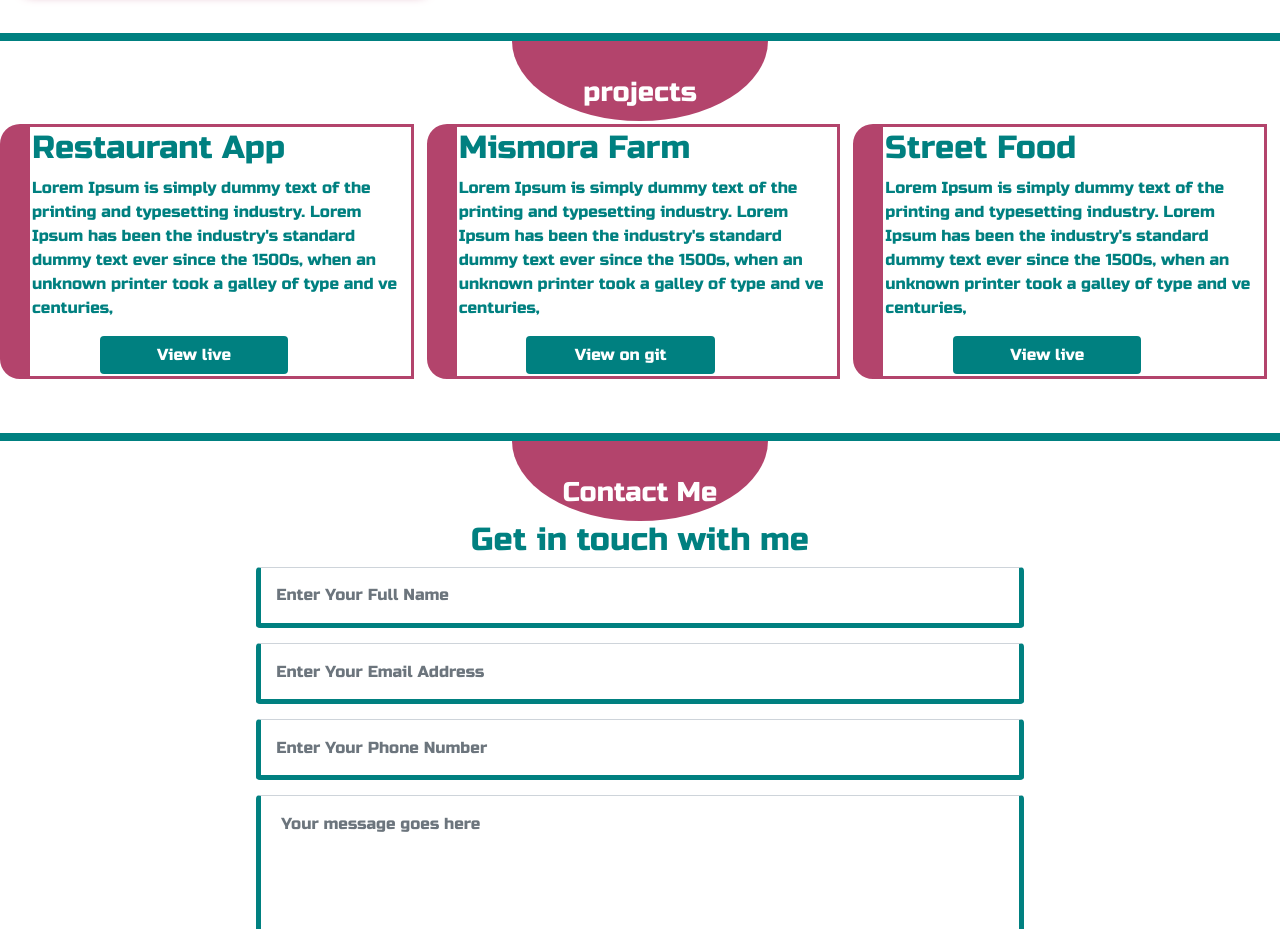
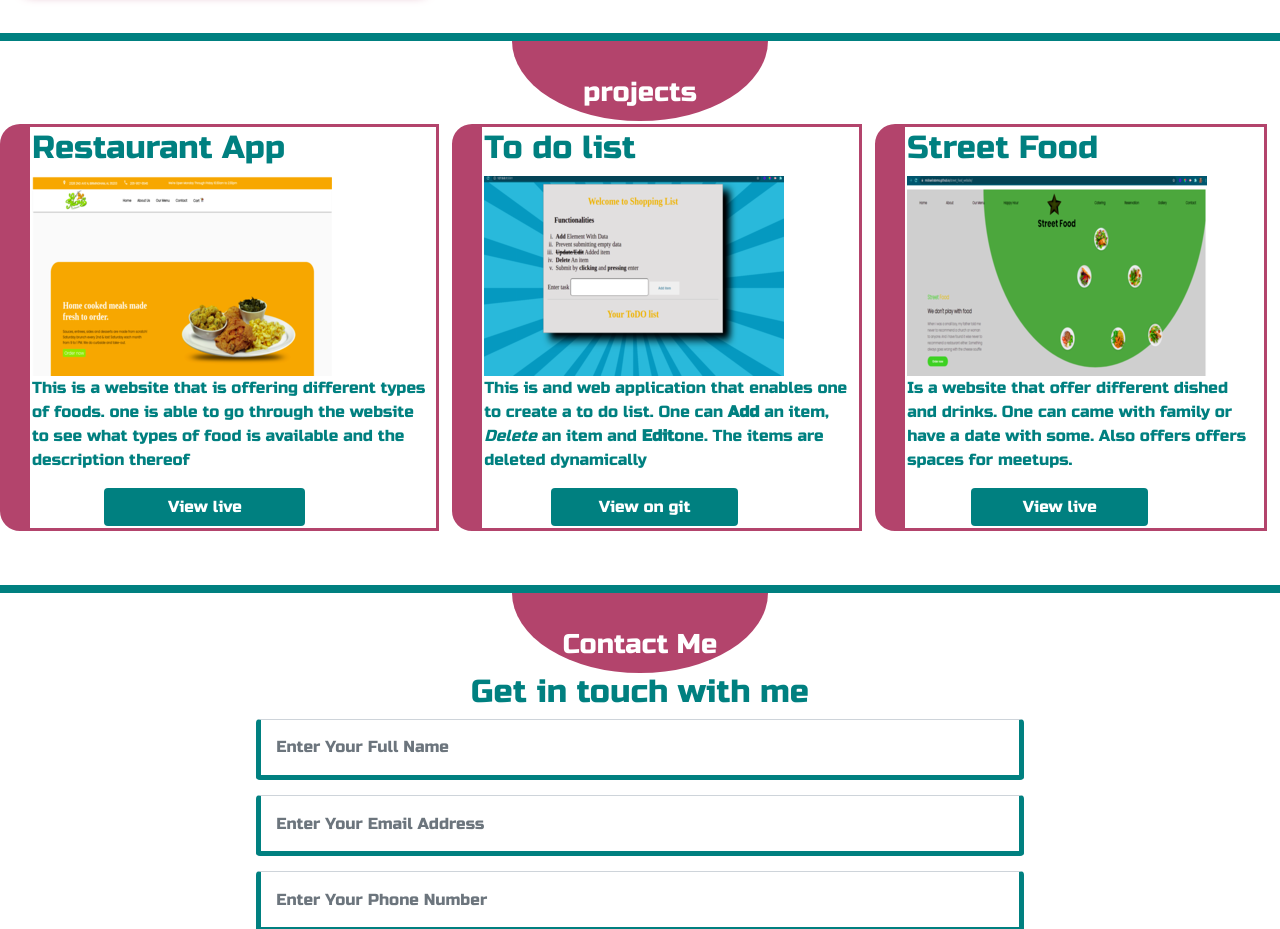
Before and after one commit to MishaelRatemo/my_portfolio, a plain HTML site: page index.html in a window 1280 px wide. Shown: the part 5080-6009 px from the top of the page. Drawn offline with nearby package versions, Linux system fonts and the light colour scheme.

Commit message:
Changes project   images

```diff
--- a/index.html
+++ b/index.html
@@ -191,17 +191,20 @@
         <div class="d-flex projs">
             <div class="proj-cols">
                 <h2>Restaurant App</h2>
-                <p>Lorem Ipsum is simply dummy text of the printing and typesetting industry. Lorem Ipsum has been the industry's standard dummy text ever since the 1500s, when an unknown printer took a galley of type and ve centuries,</p>
+                <img class="img-fluid" src="images/restaurant _app.png" alt=" headphones image">
+                <p>This is a website that is offering different types of foods. one is able to go through the website to see what types of food is available and the description thereof</p>
                 <button class="btn view"><a href="https://mishaelratemo.github.io/restaurant_web_app/" target="_blank"  >View live</a> </button>
             </div>
             <div class="proj-cols">
-                <h2>Mismora Farm</h2>
-                <p>Lorem Ipsum is simply dummy text of the printing and typesetting industry. Lorem Ipsum has been the industry's standard dummy text ever since the 1500s, when an unknown printer took a galley of type and ve centuries,</p>
+                <h2>To do list</h2>
+                <img class="img-fluid" src="images/todolist.png" alt="Todolist image">
+                <p>This is and web application that enables one to create a to do list. One can <strong>Add</strong> an item, <em>Delete</em> an item and <strong> Edit</strong>one. The items are deleted dynamically</p>
                 <button class=" btn  view"><a href="https://github.com/MishaelRatemo/mismorafarm" target="_blank">View on git</a></button>
             </div>
             <div class="proj-cols">
                 <h2>Street Food</h2>
-                <p>Lorem Ipsum is simply dummy text of the printing and typesetting industry. Lorem Ipsum has been the industry's standard dummy text ever since the 1500s, when an unknown printer took a galley of type and ve centuries,</p>
+                <img class="img-fluid" src="images/Stret_food.png" alt=" Street food image">
+                <p>Is a website that offer different dished and drinks. One can came with family or have a date with some. Also offers offers spaces for meetups.</p>
                 <button class="btn  view"><a href="https://mishaelratemo.github.io/street_food_website/" target="_blank"> View live</a></button>
             </div>
         </div>
```
Also changed, not shown: images/Stret_food.png (added), images/restaurant _app.png (added), images/todolist.png (added).
